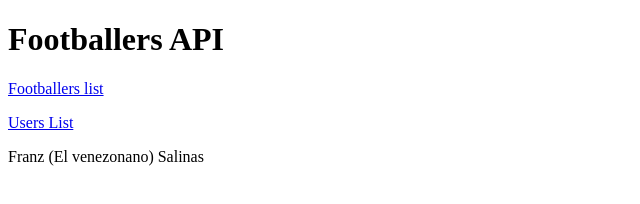
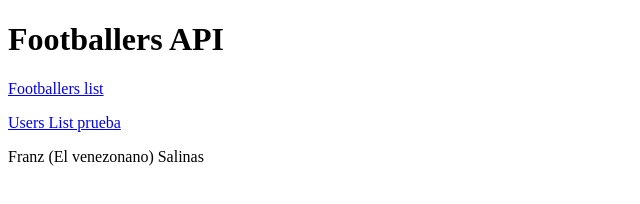
Before and after one commit to FranzSalinas/202309-w8ch2-franz-salinas-backend, a website: page public/index.html in a window 1280 px wide. Shown: the full height of the page, 0-640 px from the left. Drawn offline with Linux system fonts and the light colour scheme.

Commit message:
Changes for trial in render

```diff
--- a/public/index.html
+++ b/public/index.html
@@ -11,7 +11,7 @@
 
 <h1>Footballers API </h1>
 <p> <a href="/footballers">Footballers list</a></p>
-<p> <a href="/users">Users List </a></p>
+<p> <a href="/users">Users List prueba </a></p>
 <p>Franz (El venezonano) Salinas</p>
 </body>
 
```
